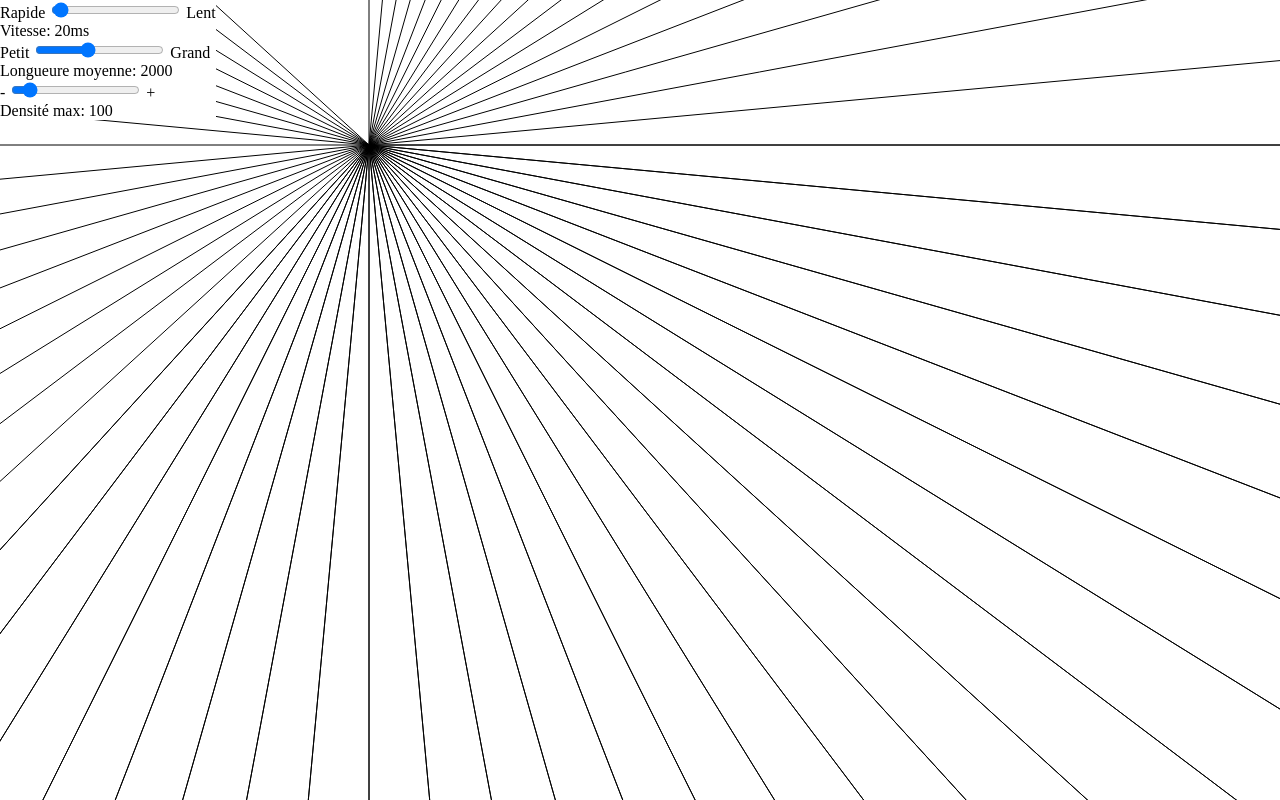
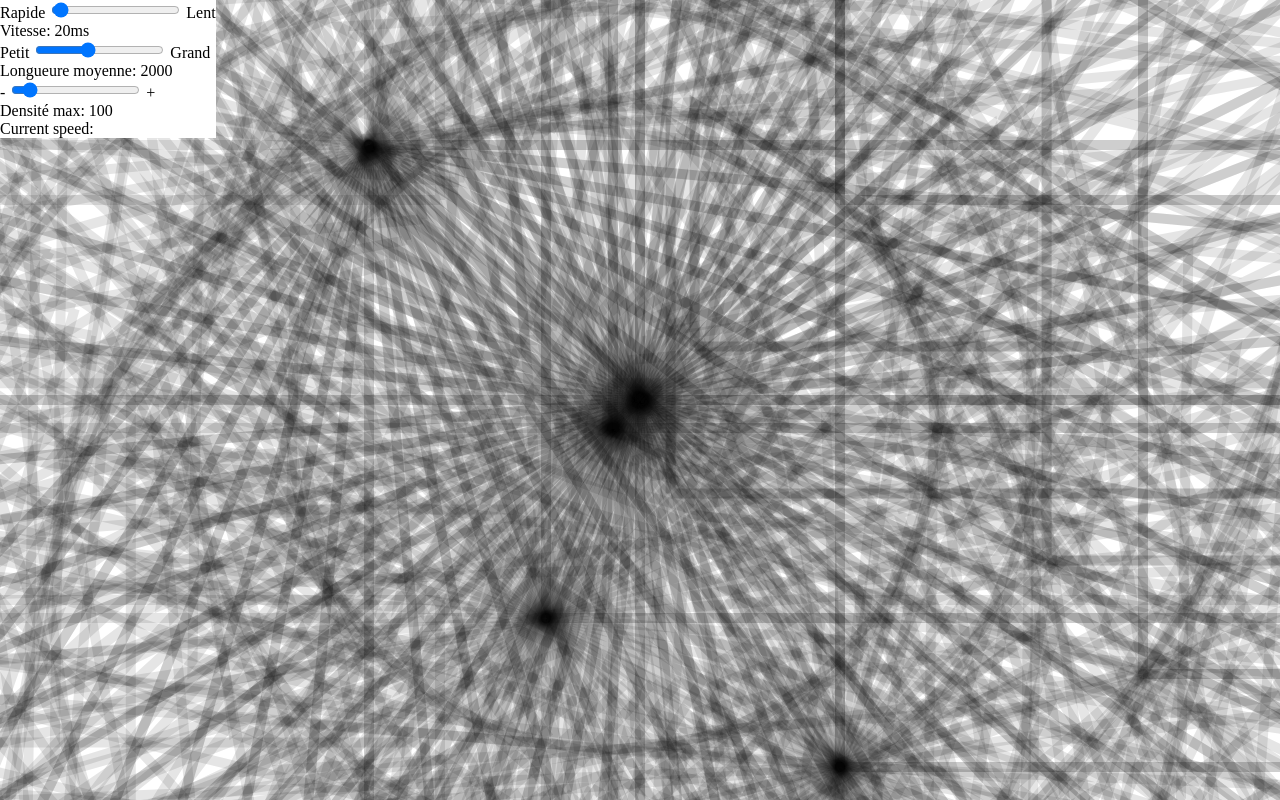
Before and after one commit to TheoGil/generativeworkshop, a plain HTML site: page index.html in a window 1280 px wide. Drawn offline with Linux system fonts and the light colour scheme.

```diff
--- a/app.js
+++ b/app.js
@@ -57,6 +57,7 @@ var app = {
 			app.ctx.lineTo(this.coord.b.x, this.coord.b.y);
 			app.ctx.lineTo(this.coord.c.x, this.coord.c.y);
 			app.ctx.lineTo(this.coord.a.x, this.coord.a.y);
+
 			app.ctx.stroke();
 
 			/*app.ctx.rect(this.coord.a.x, this.coord.a.y, this.coord.length/100, this.coord.length/100);
@@ -88,6 +89,7 @@ var app = {
 	height: 2000/1.66,
 	maxLength: 2000,
 	colorChangeThreshold: 20,
+	// OK, alors cette variable mal nommée correspond à la couleur opposée de celle courament utilisée
 	eraserColor: 255,
 
 	alpha: false,
@@ -114,14 +116,15 @@ var app = {
 		// Récupère canvas DOM
 		this.$canvas = document.getElementById('myCanvas');
 		this.ctx = this.$canvas.getContext("2d");
-		this.ctx.lineWidth = 1;
-		this.ctx.strokeStyle = 'rgba(0,0,0,1)';
+		this.ctx.lineWidth = 10;
+		this.ctx.strokeStyle = 'rgba(0,0,0,0.1)';
 
 		// Récupère placeholder pour afficher paramètres
 		this.debug= $('#debug');
 		this.debug_length = $('#length');
 		this.debug_density = $('#density');
 		this.debug_speed = $('#speed');
+		this.debug_currentSpeed = $('#currentSpeed');
 		app.debug_speed.html('Vitesse: '+app.speed+'ms');
 		app.debug_length.html('Longueure moyenne: '+app.maxLength);
 		app.debug_density.html('Densité max: '+app.densityMax);
@@ -149,6 +152,11 @@ var app = {
 			localStorage.setItem("param_densityMax", app.densityMax);
 			app.debug_density.html('Densité max: '+app.densityMax);
 		});
+
+		this.ctx.beginPath();
+		this.ctx.rect(0, 0, app.w, app.h);
+		this.ctx.fillStyle = 'white';
+	    this.ctx.fill();
 	},
 	retrieveSettings: function () {
 		app.speed = localStorage.getItem("param_speed") || 20;
@@ -193,15 +201,18 @@ var app = {
 				app.equerre.coord.angle
 			);
 			app.equerre.set(
-				innerACoord.x - app.length,
-				innerACoord.y - app.length,
-				app.length/5,
+				innerACoord.x,
+				innerACoord.y,
+				app.length/2,
 				app.equerre.coord.angle
 			);
 			app.equerre.render();
-		//
 
 		app.equerre.coord.angle += app.angle;
+
+		// UPDATE SPEED
+		// app.speed = app.speed -= 10;
+		// app.debug_currentSpeed.html('Vitesse: '+app.speed+'ms');
 
 		app.lineIterations++;
 
@@ -220,12 +231,15 @@ var app = {
 			app.howMuch = Math.floor(Math.random()*app.densityMax)+1;
 			app.angle = 360/app.howMuch;
 
+			app.rgb = app.getMainColor();
+
 			if (app.fullIterations>1 && app.doIneedToSwitchStrokeStyle()) {
+				app.speed = localStorage.getItem("param_speed") || 20;
 				app.switchStrokeStyle(app.eraserColor);
 			};
 
 			// A décommenter pour effacer le canvas a chaque fois qu'une forme est complétée
-			app.ctx.clearRect(0, 0, app.$canvas.width, app.$canvas.height);
+			// app.ctx.clearRect(0, 0, app.$canvas.width, app.$canvas.height);
 
 			setTimeout(app.draw, app.speed);
 		} else {
@@ -262,33 +276,25 @@ var app = {
 	    rgba.g = Math.floor(rgba.g/pixNumber);
 	    rgba.b = Math.floor(rgba.b/pixNumber);
 	    rgba.a = Math.floor(rgba.a/pixNumber);
+
+	    console.log(rgba);
+
 	    return rgba;
 	},
 	doIneedToSwitchStrokeStyle: function(){
-		app.rgb = app.getMainColor();
 		var rgb = app.rgb;
 		var color = app.eraserColor;
 		if (color==255) {
-			if (app.alpha==false) {
-				if (rgb.a>=250) {
-					app.eraserColor=0;
-					app.alpha=true;
-					return true;
-				} else {
-					return false;
-				}
+			if (rgb.r <= 4, rgb.g <= 4, rgb.b <= 4) {
+				app.eraserColor=0;
+				return true;
 			} else {
-				if (rgb.r <= 4, rgb.g <= 4, rgb.b <= 4) {
-					app.eraserColor=0;
-					return true;
-				} else {
-					return false;
-				}
+				return false;
 			}
 		} else {
 			//console.log('2');
 			// Si on est en train de faire des points blancs on passe noir
-			if (rgb.r >= 230, rgb.g >= 230, rgb.b >= 230) {
+			if (rgb.r >= 250, rgb.g >= 250, rgb.b >= 250) {
 				app.eraserColor=255;
 				return true;
 			} else {
@@ -310,5 +316,5 @@ var app = {
 			app.fullIterations = 0;
 			//console.log('switchStrokeStyle 1');
 		}
-	},
+	}
 };
--- a/index.html
+++ b/index.html
@@ -32,6 +32,7 @@
 			- <input type="range" id="input-density" min="6" max="1000"> +
 		</span>
 		<span id="density">Density:</span>
+		<span id="currentSpeed">Current speed:</span>
 	</div>
 	<canvas id="myCanvas"></canvas>
 </body>
```
